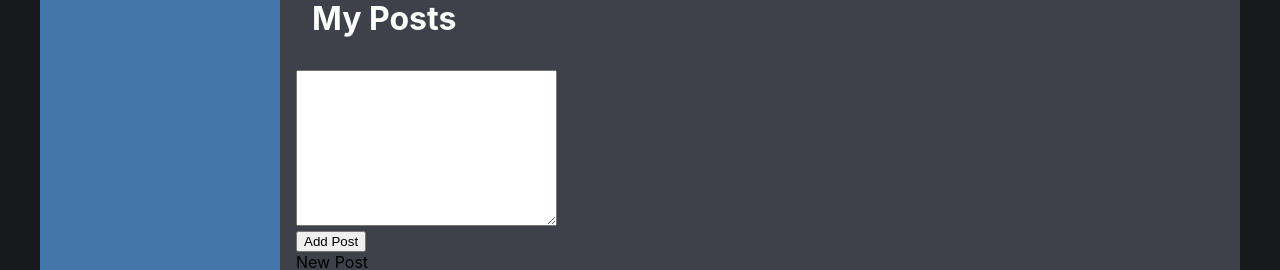
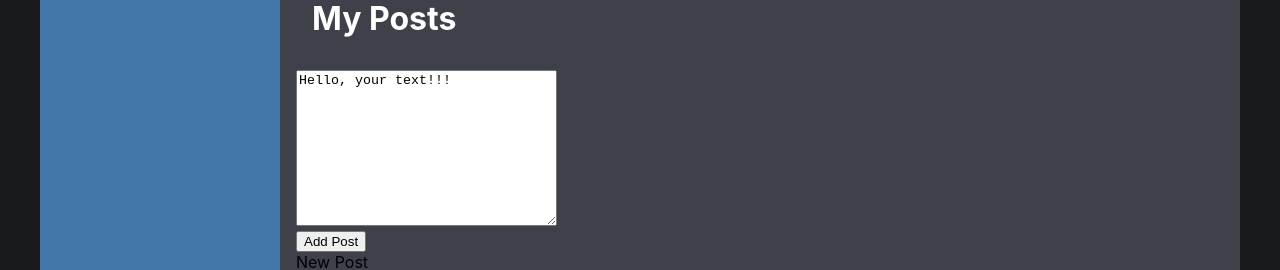
Before and after one commit to StormIrbis/socialNetwork, a React (Create React App) app: page /profile in a window 1280 px wide. Shown: the part 940-1210 px from the top of the page. Built offline with nearby package versions, Linux system fonts and the light colour scheme.

Commit message:
Commit
v1.01

```diff
--- a/src/App.js
+++ b/src/App.js
@@ -1,6 +1,6 @@
 import { Routes, Route, BrowserRouter } from "react-router-dom";
 import "./App.css";
-import Dialogs from "./Components/Dialogs/Dialogs";
+import DialogsContainer from "./Components/Dialogs/DialogsContainer";
 import Header from "./Components/Header/Header";
 import Music from "./Components/Music/Music";
 import Navbar from "./Components/Navbar/Navbar";
@@ -22,22 +22,17 @@ const App = (props) => {
               <Route
                 exact
                 path="/profile"
-                element={
-                  <Profile
-                    postsData={props.state.profile.postsData}
-                    newPostText={props.state.profile.newPostText}
-                    dispatch={props.dispatch}
-                  />
-                }
+                element={<Profile store={props.store} />}
               />
               <Route
                 exact
                 path="/dialogs"
                 element={
-                  <Dialogs
-                    dialogsData={props.state.dialogs.dialogsData}
-                    messagesData={props.state.dialogs.messagesData}
-                    dispatch={props.dispatch}
+                  <DialogsContainer
+                    store={props.store}
+                    // dialogsData={props.state.dialogs.dialogsData}
+                    // messagesData={props.state.dialogs.messagesData}
+                    // dispatch={props.dispatch}
                   />
                 }
               />
--- a/src/Components/Dialogs/Dialogs.jsx
+++ b/src/Components/Dialogs/Dialogs.jsx
@@ -2,7 +2,6 @@ import React from "react";
 import styles from "./Dialogs.module.css";
 import Message from "./Message/Message";
 import DialogItem from "./DialogItem/DialogItem";
-import { sendMessageActionCreator, updateNewMessageTextActionCreator } from "../../redux/dialogs-reducer";
 
 
 const Dialogs = (props) => {
@@ -14,16 +13,13 @@ const Dialogs = (props) => {
     <Message messageText={message.messageText} />
   ));
 
-  let addNewMessage = React.createRef();
-
-  let sendMessage = () =>{
-    props.dispatch(sendMessageActionCreator());
+  let onSendMessage = () =>{
+    props.store.sendMessage();
   }
 
-  let newMessage = () => {
-    let text = addNewMessage.current.value;
-    let action = updateNewMessageTextActionCreator(text);
-    props.dispatch(action);
+  let onNewMessage = (e) => {
+    let text = e.target.value;
+    props.newMessage(text);
   };
 
   return (
@@ -32,8 +28,8 @@ const Dialogs = (props) => {
       <div className={styles.messages}>{messagesElements}</div>
       <div>
         <textarea
-          onChange={newMessage}
-          ref={addNewMessage}
+          onChange={onNewMessage}
+
           name="newMessage"
           id="newMessage"
           placeholder="Enter your message"
@@ -42,7 +38,7 @@ const Dialogs = (props) => {
         ></textarea>
       </div>
       <div>
-        <button onClick={sendMessage}>Send</button>
+        <button onClick={onSendMessage}>Send</button>
       </div>
     </div>
   );
--- /dev/null
+++ b/src/Components/Dialogs/DialogsContainer.jsx
@@ -0,0 +1,28 @@
+import React from "react";
+import {
+  sendMessageActionCreator,
+  updateNewMessageTextActionCreator,
+} from "../../redux/dialogs-reducer";
+import Dialogs from "./Dialogs";
+
+const DialogsContainer = (props) => {
+  let state = props.store.getState();
+
+  let sendMessage = () => {
+    props.store.dispatch(sendMessageActionCreator());
+  };
+
+  let newMessage = (text) => {
+    props.store.dispatch(updateNewMessageTextActionCreator(text));
+  };
+  return (
+    <Dialogs
+      sendMessage={sendMessage}
+      newMessage={newMessage}
+      dialogsData={state.dialogs.dialogsData}
+      messagesData={state.dialogs.messagesData}
+    />
+  );
+};
+
+export default DialogsContainer;
--- a/src/Components/Profile/MyPosts/MyPosts.jsx
+++ b/src/Components/Profile/MyPosts/MyPosts.jsx
@@ -1,5 +1,4 @@
 import React from "react";
-import { addPostActionCreator, updateNewPostTextActionCreator } from "../../../redux/profile-reducer";
 import styles from "./MyPosts.module.css";
 import Post from "./Post/Post";
 
--- a/src/Components/Profile/MyPosts/MyPostsContainer.jsx
+++ b/src/Components/Profile/MyPosts/MyPostsContainer.jsx
@@ -6,16 +6,24 @@ import {
 import MyPosts from "./MyPosts";
 
 const MyPostsContainer = (props) => {
+  let state = props.store.getState();
+
   let addPost = () => {
-    props.dispatch(addPostActionCreator());
+    props.store.dispatch(addPostActionCreator());
   };
 
   let onPostChange = (text) => {
-    let action = updateNewPostTextActionCreator(text);
-    props.dispatch(action);
+    props.store.dispatch(updateNewPostTextActionCreator(text));
   };
 
-  return <MyPosts updateNewPostText={onPostChange} addPost={addPost} postsData={props.postsData} />;
+  return (
+    <MyPosts
+      updateNewPostText={onPostChange}
+      addPost={addPost}
+      postsData={state.profile.postsData}
+      newPostText={state.profile.newPostText}
+    />
+  );
 };
 
 export default MyPostsContainer;
--- a/src/Components/Profile/Profile.jsx
+++ b/src/Components/Profile/Profile.jsx
@@ -1,4 +1,3 @@
-import MyPosts from "./MyPosts/MyPosts";
 import MyPostsContainer from "./MyPosts/MyPostsContainer";
 import styles from "./Profile.module.css";
 import ProfileInfo from "./ProfileInfo/ProfileInfo";
@@ -8,8 +7,7 @@ const Profile = (props) => {
     <div>
       <ProfileInfo />
       <MyPostsContainer
-        postsData={props.postsData}
-        dispatch={props.dispatch}
+        store = {props.store}
       />
     </div>
   );
--- a/src/index.js
+++ b/src/index.js
@@ -13,7 +13,7 @@ let rerenderEntireTree = (state) => {
 
   root.render(
     <React.StrictMode>
-      <App state={state} dispatch={store.dispatch.bind(store)} />
+      <App state={state} store = {store} dispatch={store.dispatch.bind(store)} />
     </React.StrictMode>
   );
 };
```
